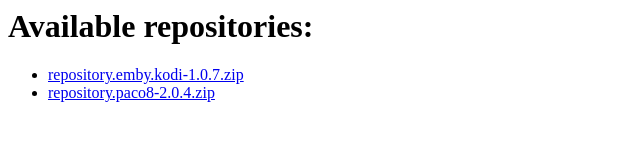
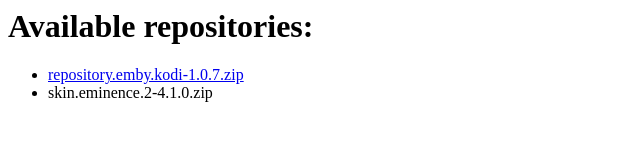
Before and after one commit to kalzorzortek/skin, a plain HTML site: page index.html in a window 1280 px wide. Shown: the whole page, without its empty margins (0-640 px from the left). Drawn offline with Linux system fonts and the light colour scheme.

Commit message:
Update index.html

```diff
--- a/index.html
+++ b/index.html
@@ -7,7 +7,7 @@
 <a href="repository.emby.kodi-1.0.7.zip">repository.emby.kodi-1.0.7.zip</a>
 </li>
 <li>
-<a href="repository.paco8-2.0.4.zip">repository.paco8-2.0.4.zip</a>
+<a skin.eminence.2-4.1.0.zip">skin.eminence.2-4.1.0.zip</a>
 </li>
 </ul>
 </body>
```
